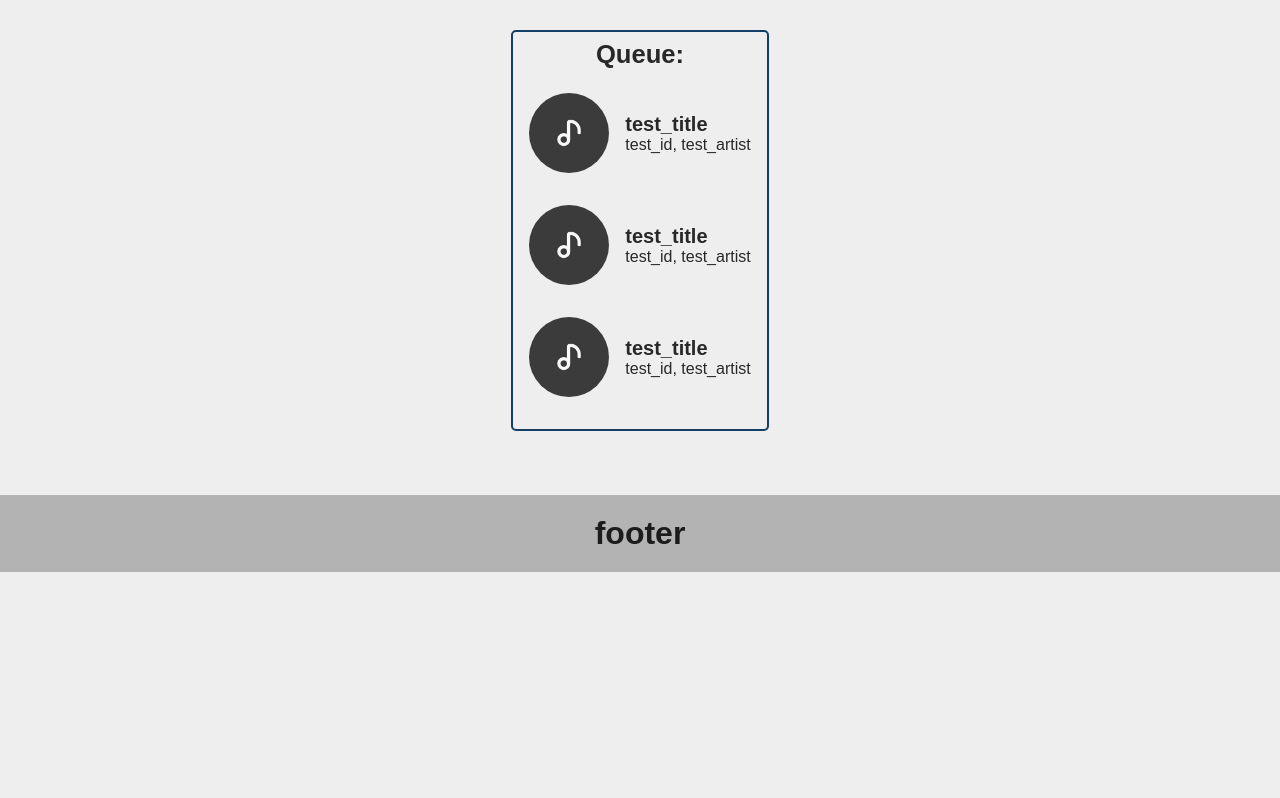
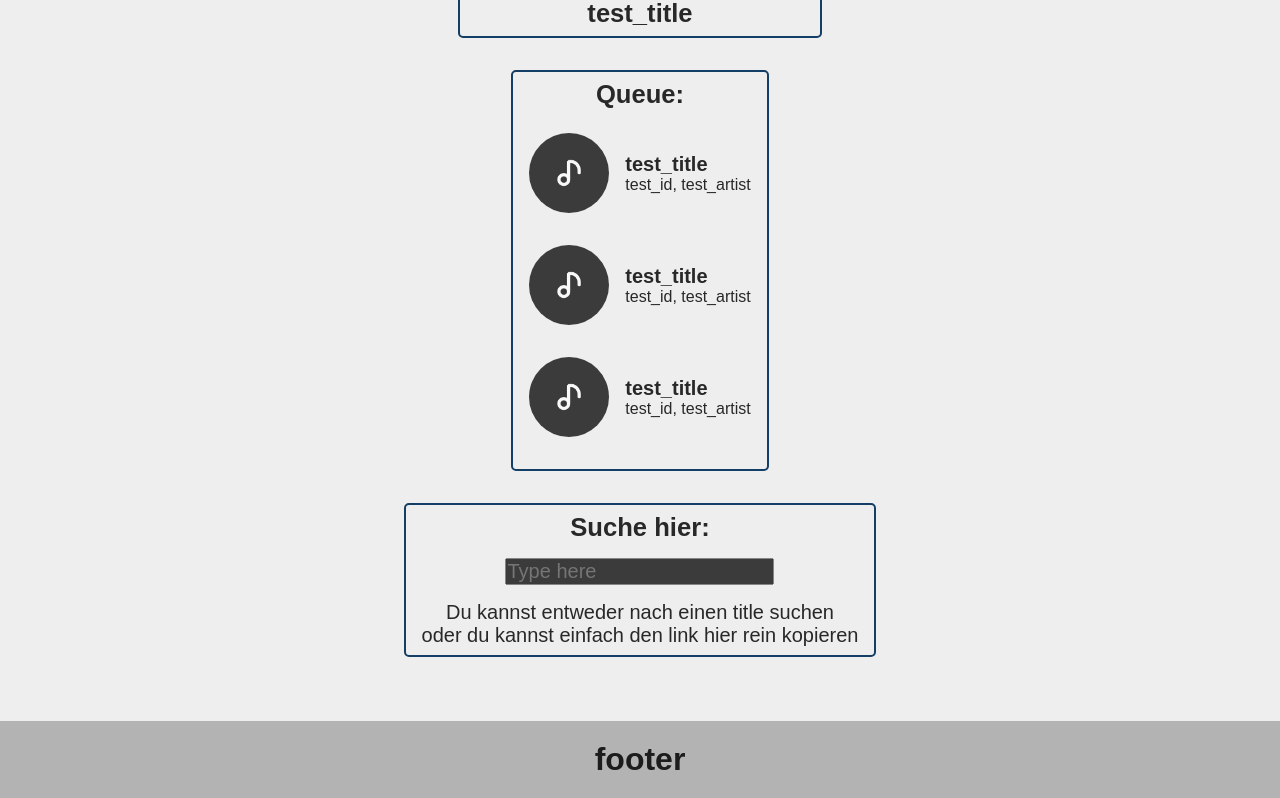
Before and after one commit to 137-Trimethylxanthin/spotify-queue, a SvelteKit app in the folder website/: page / in a window 1280 px wide. Shown: the part 630-1428 px from the top of the page. Before the commit the page ends 1202 px from the top, so only its background shows below. Built offline with nearby package versions, Linux system fonts and the light colour scheme.

Commit message:
todo added and init

```diff
--- a/website/src/routes/+layout.svelte
+++ b/website/src/routes/+layout.svelte
@@ -26,12 +26,8 @@
 <footer class="bottom-footer">
     <h1>footer</h1>
 </footer>
-{#if y < 50}
+{#if y < 110}
     <style>
-        main{
-            margin-top: 15vh;
-            transition: all 0.1s ;
-        }
         .top-nav{
             background-color: var(--bg-color-2);
             padding:  3vh 0 3vh 0;
--- a/website/src/routes/+page.svelte
+++ b/website/src/routes/+page.svelte
@@ -6,6 +6,8 @@
     queue[0] = new Song("test_title", "test_artist", "test_duration", "test_cover", "test_id");
     queue[1] = new Song("test_title", "test_artist", "test_duration", "test_cover", "test_id");
     queue[2] = new Song("test_title", "test_artist", "test_duration", "test_cover", "test_id");
+    let inputValue = "";
+    let recomend_songs = [];
 
 
 </script>
@@ -31,18 +33,60 @@
                     <li><h3>{Song.title}</h3></li>
                     <li><p>{Song.id}, {Song.artist}</p></li>
                 </ul>
+            </div>
+        {/each}
+    </div>
 
+    <div class="addSong">
+        <h2>Suche hier:</h2>
+        <input bind:value={inputValue} type="text" id="search" placeholder="Type here">
+        {#if inputValue === ""}
 
-            </div>
-
-
-        {/each}
+        <p>
+            Du kannst entweder nach einen title suchen <br>
+            oder du kannst einfach den link hier rein kopieren
+        </p>
+        {:else}
+            <p>Suche nach: {inputValue}</p>
+            {#each recomend_songs as song}
+                <div class="song">
+                    <img src="{song.cover}" alt="">
+                    <ul>
+                        <li><h3>{song.title}</h3></li>
+                        <li><p>{song.id}, {song.artist}</p></li>
+                    </ul>
+                </div>
+            {/each}
+        {/if}
 
     </div>
 </body>
 
 
 <style>
+    .addSong {
+        text-align: center;
+        margin: 4vh auto 0 auto;
+        border: var(--actzent-color-1) solid 2px;
+        width: fit-content;
+        border-radius: 5px;
+        padding: 1vh 2vh 1vh 2vh;
+    }
+    .addSong h2 {
+        font-size: 3.2vh;
+    }
+    .addSong p{
+        font-size: 2.5vh;
+
+    }
+    .addSong input {
+        font-size: 2.5vh;
+        margin: 2vh 0 2vh 0;
+    }
+    .addSong button {
+        font-size: 2.5vh;
+        margin: 2vh 0 2vh 0;
+    }
     .title {
         text-align: center;
         margin-bottom: 4vh;
@@ -57,6 +101,7 @@
         height: 2px;
         background-color: var(--text-color-1);
     }
+
 
     .cplaying {
         display: flex;
```
Also changed, not shown: 1 other file (tests, documents, lock files or other folders).
